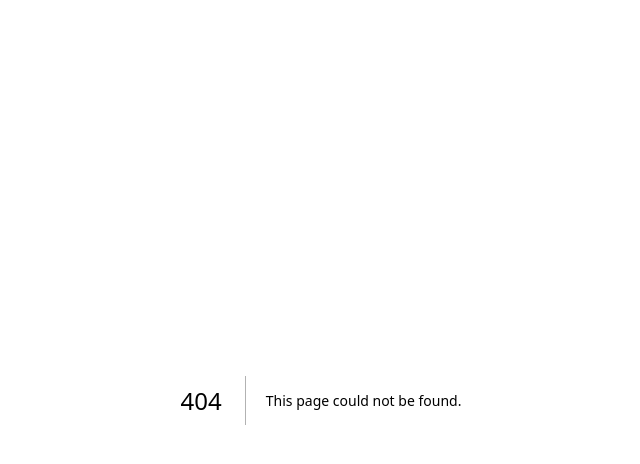
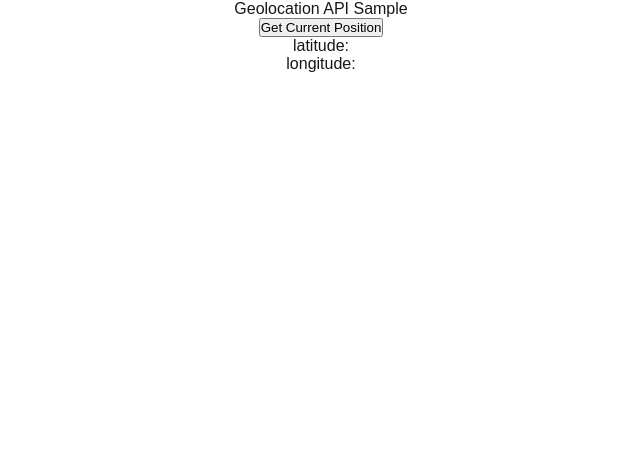
Before and after one commit to osaku039/study-react, a Next.js app: page /locate in a window 1280 px wide. Before the commit this address had no page. Shown: the top 464 px of the page, without its empty margins (319-959 px from the left). Built offline with nearby package versions, Linux system fonts and the light colour scheme.

Commit message:
位置情報取得確認

```diff
--- a/src/components/Header.js
+++ b/src/components/Header.js
@@ -24,6 +24,9 @@ export function Header() {
             <Link href="/gourmet" className={styles.anchor}>
                 Api
             </Link>
+            <Link href="/locate" className={styles.anchor}>
+                Locate
+            </Link>
         </header>
   );
 }
--- /dev/null
+++ b/src/pages/locate.js
@@ -0,0 +1,53 @@
+import React, { useState, useEffect, useRef } from 'react';
+import styles from "@/styles/Home.module.css";
+
+/* エラーテキスト */
+const ErrorText = () => (
+  <p className={styles.locate-error-text}>geolocation IS NOT available</p>
+);
+
+export default () => {
+  const [isAvailable, setAvailable] = useState(false);
+  const [position, setPosition] = useState({ latitude: null, longitude: null });
+
+  // useEffectが実行されているかどうかを判定するために用意しています
+  const isFirstRef = useRef(true);
+
+  /*
+   * ページ描画時にGeolocation APIが使えるかどうかをチェックしています
+   * もし使えなければその旨のエラーメッセージを表示させます
+   */
+  useEffect(() => {
+    isFirstRef.current = false;
+    if ('geolocation' in navigator) {
+      setAvailable(true);
+    }
+  }, [isAvailable]);
+
+  const getCurrentPosition = () => {
+    navigator.geolocation.getCurrentPosition(position => {
+      const { latitude, longitude } = position.coords;
+      setPosition({ latitude, longitude });
+    });
+  };
+
+  // useEffect実行前であれば、"Loading..."という呼び出しを表示させます
+  if (isFirstRef.current) return <div className={styles.locate}>Loading...</div>;
+
+  return (
+    <div className={styles.locate}>
+      <p>Geolocation API Sample</p>
+      {!isFirstRef && !isAvailable && <ErrorText />}
+      {isAvailable && (
+        <div>
+          <button onClick={getCurrentPosition}>Get Current Position</button>
+          <div>
+            latitude: {position.latitude}
+            <br />
+            longitude: {position.longitude}
+          </div>
+        </div>
+      )}
+    </div>
+  );
+};
--- a/src/styles/Home.module.css
+++ b/src/styles/Home.module.css
@@ -128,6 +128,33 @@ a.secondary {
   flex-shrink: 0;
 }
 
+.locate {
+  text-align: center;
+}
+
+.locate-logo {
+  height: 40vmin;
+}
+
+.locate-header {
+  background-color: #282c34;
+  min-height: 100vh;
+  display: flex;
+  flex-direction: column;
+  align-items: center;
+  justify-content: center;
+  font-size: calc(10px + 2vmin);
+  color: white;
+}
+
+.locate-link {
+  color: #09d3ac;
+}
+
+.locate-error-text {
+  color: red
+}
+
 /* Enable hover only on non-touch devices */
 @media (hover: hover) and (pointer: fine) {
   a.primary:hover {
```
Also changed, not shown: src/styles/locate.css (added, +26 -0 lines).
